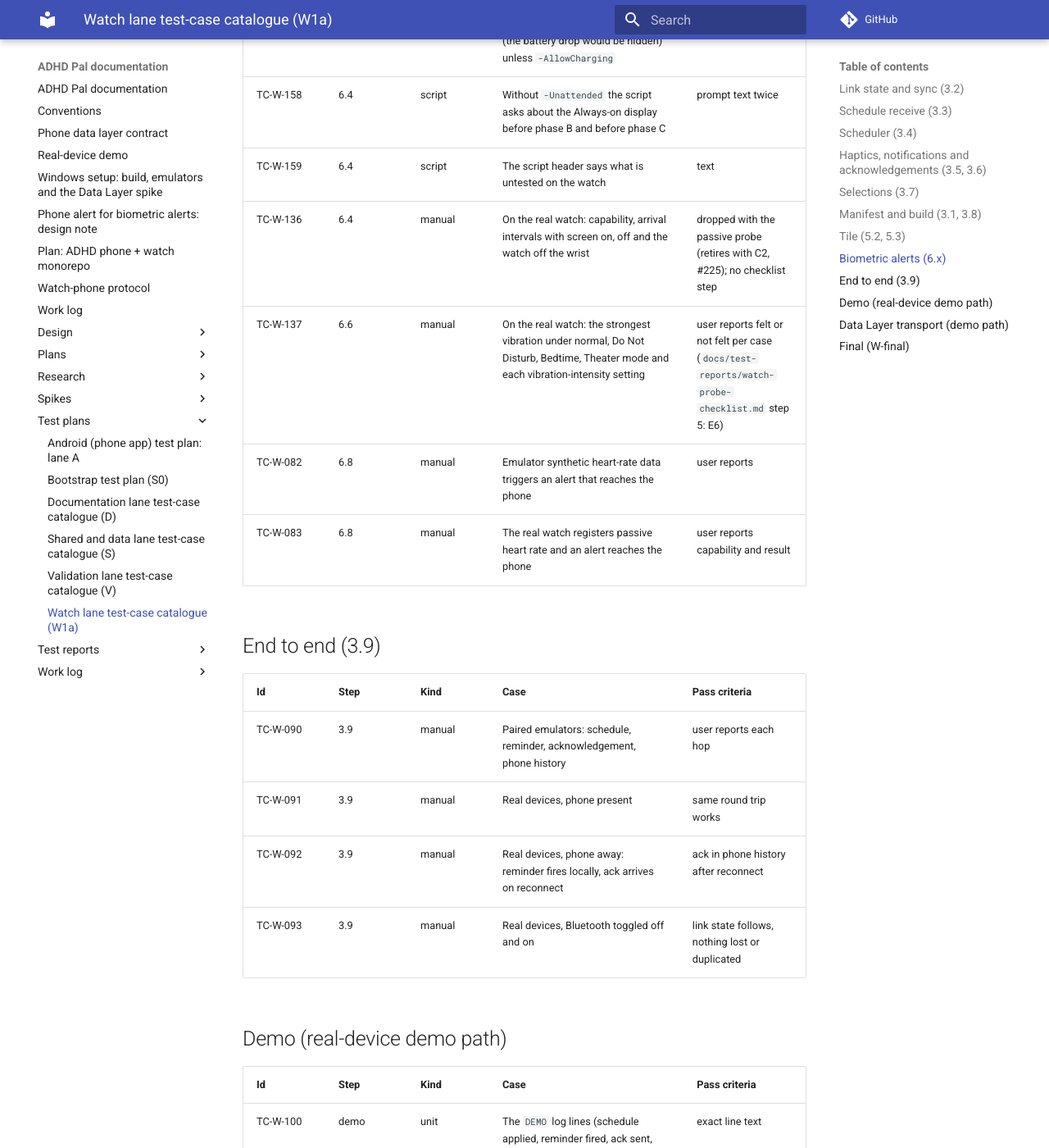
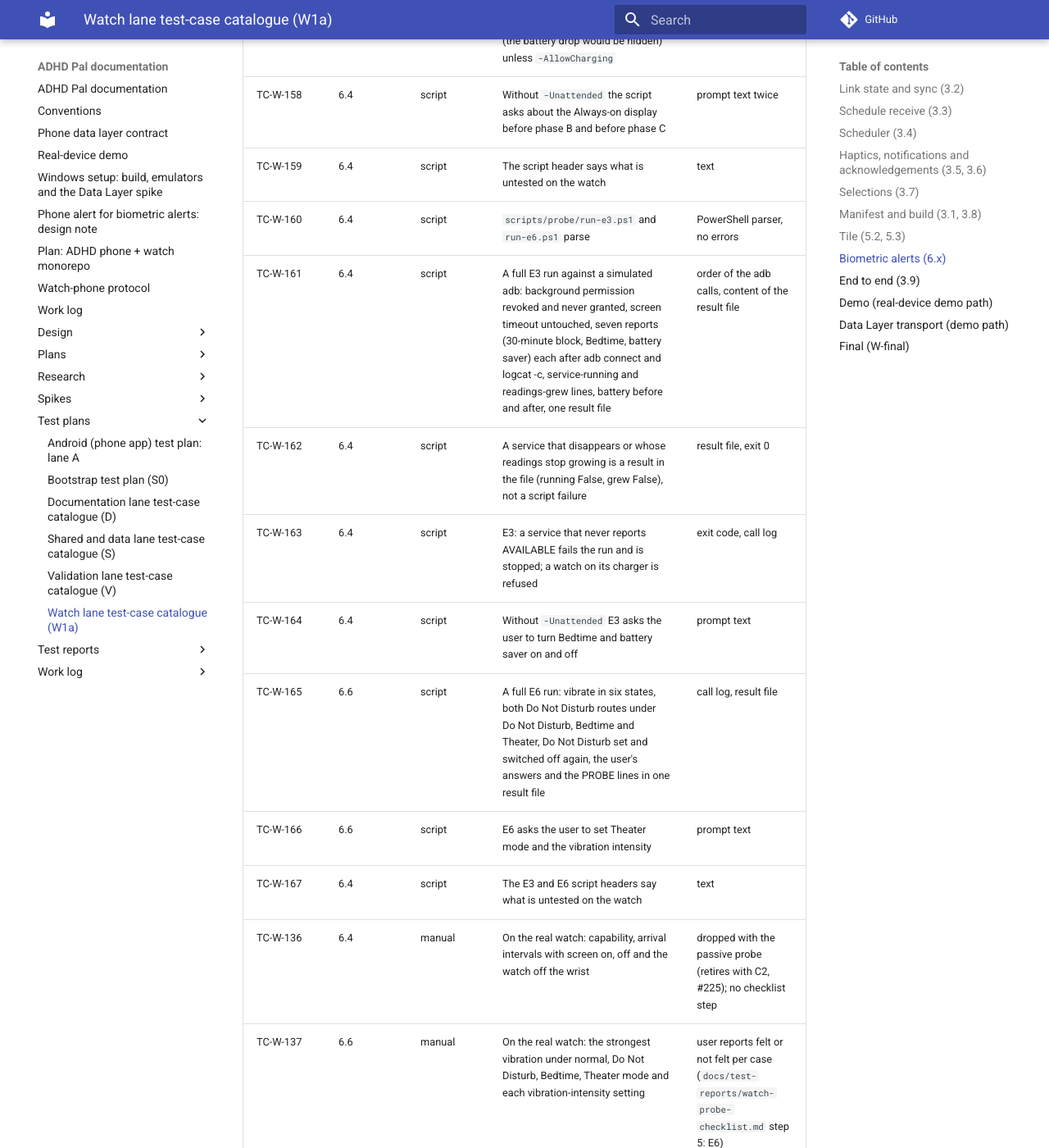
Before and after one commit to shlomoa/my-adhd-pal, an MkDocs documentation site: the page built from docs/test-plans/watch.md, in a window 1280 px wide and 1400 px high, scrolled down 10049 px. Shown: the whole window at 82% size. Built offline with MkDocs 1.6.1 and Material for MkDocs 9.7.7, drawn with Linux system fonts in a browser that asks for light colours; comment, search, counter and statistics services are not loaded.

Commit message:
Tests for the E3 and E6 run scripts (red: run-e3.ps1 and run-e6.ps1 do not exist yet)
Co-Authored-By: Claude Sonnet 5.5 <noreply@anthropic.com>
Claude-Session: https://claude.ai/code/session_01WEDbyAJ64XqdSoQasUsg7b

```diff
--- a/docs/test-plans/watch.md
+++ b/docs/test-plans/watch.md
@@ -150,6 +150,14 @@ Note (retirement, docs only): TC-W-132 to 136 and TC-W-139 to 143 belong to the
 | TC-W-157 | 6.4 | script | A watch on its charger is refused (the battery drop would be hidden) unless `-AllowCharging` | exit code, no start |
 | TC-W-158 | 6.4 | script | Without `-Unattended` the script asks about the Always-on display before phase B and before phase C | prompt text twice |
 | TC-W-159 | 6.4 | script | The script header says what is untested on the watch | text |
+| TC-W-160 | 6.4 | script | `scripts/probe/run-e3.ps1` and `run-e6.ps1` parse | PowerShell parser, no errors |
+| TC-W-161 | 6.4 | script | A full E3 run against a simulated adb: background permission revoked and never granted, screen timeout untouched, seven reports (30-minute block, Bedtime, battery saver) each after adb connect and logcat -c, service-running and readings-grew lines, battery before and after, one result file | order of the adb calls, content of the result file |
+| TC-W-162 | 6.4 | script | A service that disappears or whose readings stop growing is a result in the file (running False, grew False), not a script failure | result file, exit 0 |
+| TC-W-163 | 6.4 | script | E3: a service that never reports AVAILABLE fails the run and is stopped; a watch on its charger is refused | exit code, call log |
+| TC-W-164 | 6.4 | script | Without `-Unattended` E3 asks the user to turn Bedtime and battery saver on and off | prompt text |
+| TC-W-165 | 6.6 | script | A full E6 run: vibrate in six states, both Do Not Disturb routes under Do Not Disturb, Bedtime and Theater, Do Not Disturb set and switched off again, the user's answers and the PROBE lines in one result file | call log, result file |
+| TC-W-166 | 6.6 | script | E6 asks the user to set Theater mode and the vibration intensity | prompt text |
+| TC-W-167 | 6.4 | script | The E3 and E6 script headers say what is untested on the watch | text |
 | TC-W-136 | 6.4 | manual | On the real watch: capability, arrival intervals with screen on, off and the watch off the wrist | dropped with the passive probe (retires with C2, #225); no checklist step |
 | TC-W-137 | 6.6 | manual | On the real watch: the strongest vibration under normal, Do Not Disturb, Bedtime, Theater mode and each vibration-intensity setting | user reports felt or not felt per case (`docs/test-reports/watch-probe-checklist.md` step 5: E6) |
 | TC-W-082 | 6.8 | manual | Emulator synthetic heart-rate data triggers an alert that reaches the phone | user reports |
```
Also changed, not shown: 2 other files.
